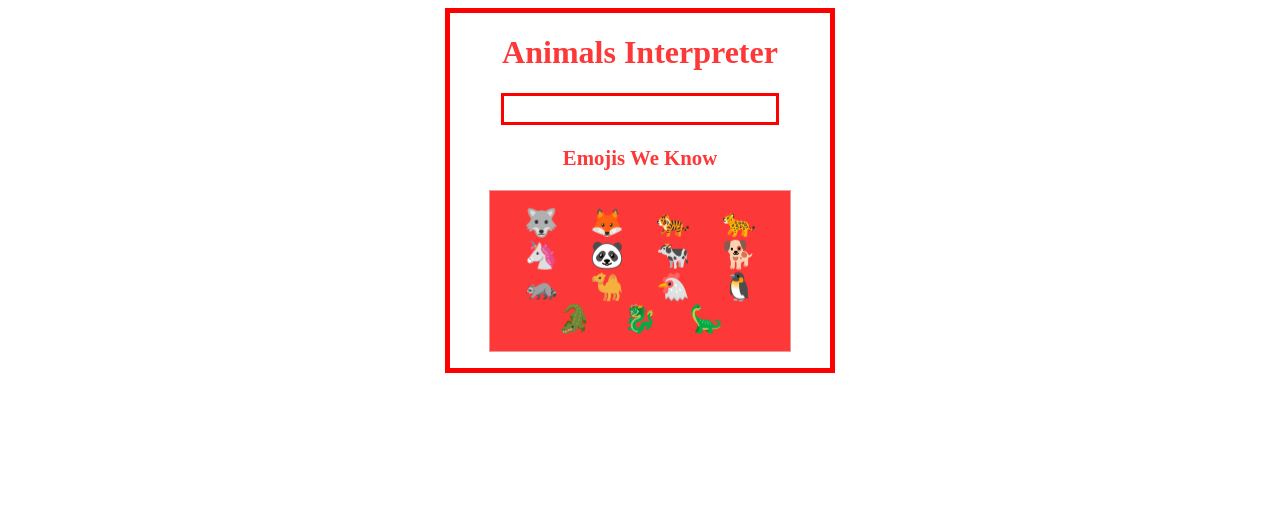
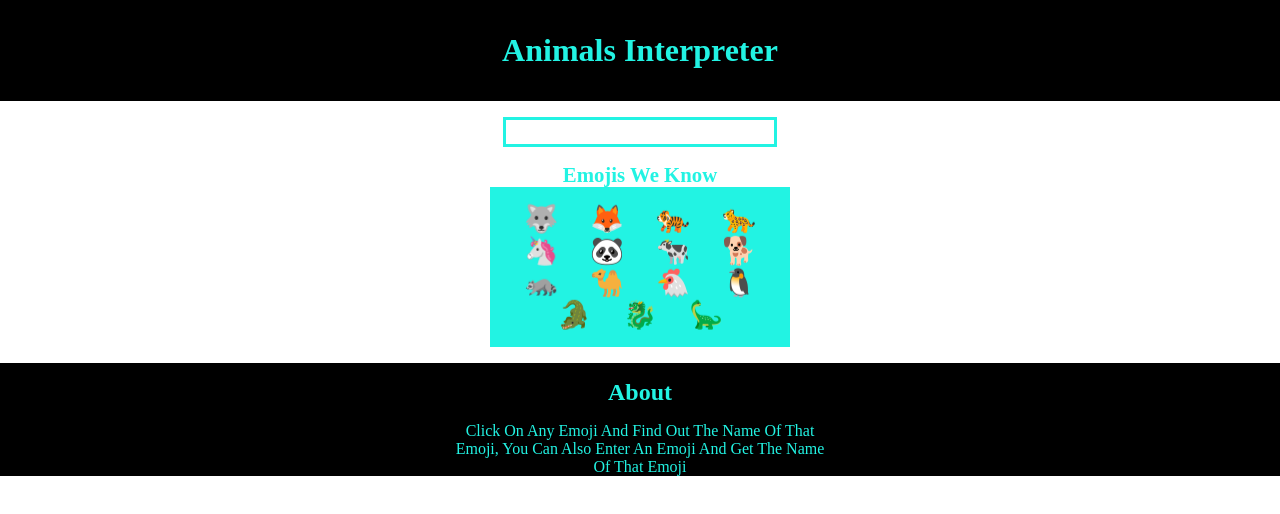
Before and after one commit to Sharmaryan/Animal-Interpreter, a React (Create React App) app: page / in a window 1280 px wide. Shown: the top 514 px of the page. Built offline with nearby package versions, Linux system fonts and the light colour scheme.

Commit message:
initial commit

```diff
--- a/public/index.html
+++ b/public/index.html
@@ -20,7 +20,7 @@
       work correctly both with client-side routing and a non-root public URL.
       Learn how to configure a non-root public URL by running `npm run build`.
     -->
-	<title>React App</title>
+	<title>Animal Interpreter</title>
 </head>
 
 <body>
--- a/src/App.js
+++ b/src/App.js
@@ -38,7 +38,10 @@ export default function App() {
   }
   return (
     <div className="App">
+      <div className="nav">
         <h1>Animals Interpreter</h1>
+      </div>
+      <div className="main-section">
         <input onChange={inputHandler}></input>
         <h2>{emoji}</h2>
         <h3>emojis we know </h3>
@@ -54,5 +57,13 @@ export default function App() {
           ))}
         </div>
       </div>
+      <div className="footer">
+        <h2>About</h2>
+        <p>
+          Click on any emoji and find out the name of that emoji, you can also
+          enter an emoji and get the name of that emoji
+        </p>
+      </div>
+    </div>
   );
 }
--- a/src/styles.css
+++ b/src/styles.css
@@ -2,29 +2,41 @@
   font-family: cursive;
   text-align: center;
   text-transform: capitalize;
+}
+* {
+  margin: 0;
+  padding: 0;
+}
+.nav {
+  background-color: black;
+}
+h1 {
+  padding: 2rem 0;
+  color: rgb(34, 243, 227);
+}
+
+.main-section {
   max-width: 380px;
   margin: auto;
-  border: 5px solid red;
+
   padding-bottom: 1rem;
 }
 
 input {
-  border: 3px solid red;
+  border: 3px solid rgb(34, 243, 227);
   font-size: 1.3rem;
+  margin: 1rem 0;
 }
 
 .emoji-animal {
   margin: auto;
   max-width: 300px;
-  border: 1px solid rgb(236, 152, 152);
   padding: 1rem 0;
-  background-color: #fd3838;
+  background-color: rgb(34, 243, 227);
 }
-h1 {
-  color: #fd3838;
-}
+
 h3 {
-  color: #fd3838;
+  color: rgb(34, 243, 227);
   font-size: 1.3rem;
 }
 .single-emoji {
@@ -33,3 +45,14 @@ h3 {
   margin: 0 0.5rem;
   cursor: pointer;
 }
+.footer {
+  background-color: black;
+  color: rgb(34, 243, 227);
+}
+.footer h2 {
+  padding: 1rem 0;
+}
+.footer p {
+  max-width: 380px;
+  margin: auto;
+}
```
Lines whose indentation alone changed are shown as unchanged.
